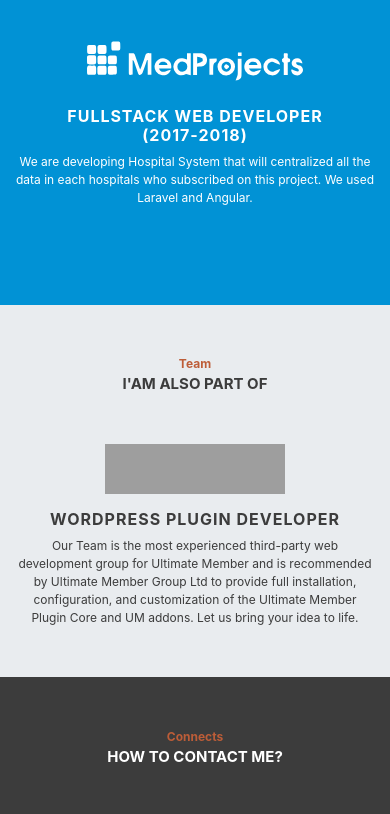
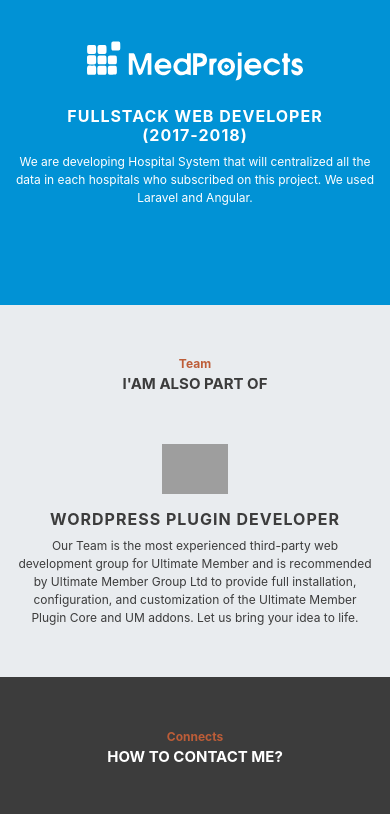
Before and after one commit to HelloTalib/portfolio, a website with bundled scripts: page index.html in a window 390 px wide. Shown: the part 2987-3801 px from the top of the page. Built offline with nearby package versions, Linux system fonts and the light colour scheme; grey boxes are pictures that could not be loaded.

Commit message:
Adjust company logo on team section

```diff
--- a/sass/_content-section-profile.scss
+++ b/sass/_content-section-profile.scss
@@ -10,9 +10,10 @@
 .content-section-team{
   background: $gray-200;
   color: $primaryColor;
-  .company-icon{
-    height: 60px;
-    width: 50%;
+  @media (max-width: 768px) {
+    .company-icon{
+      height: 60px;
+    }
   }
   @media (max-width: 480px) {
     .company-icon{
```
Also changed, not shown: css/main.css, css/main.min.css.
